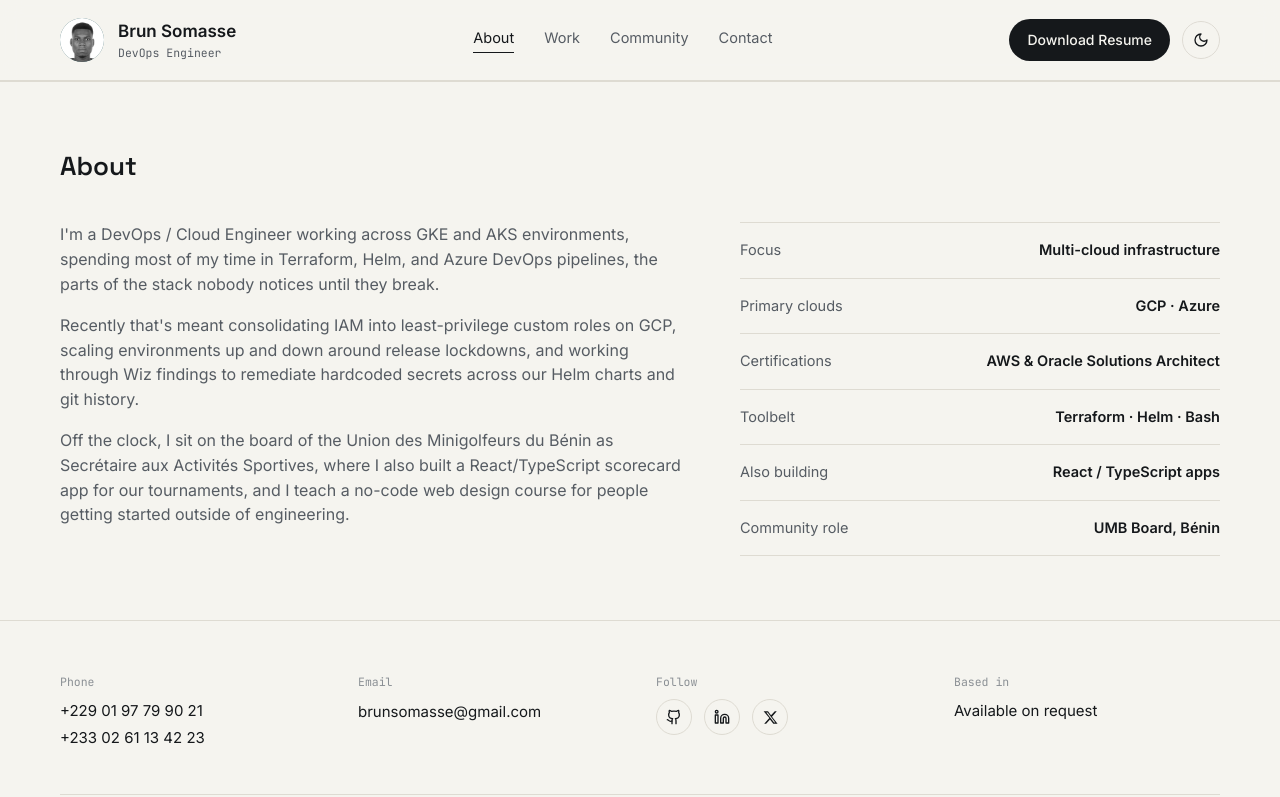
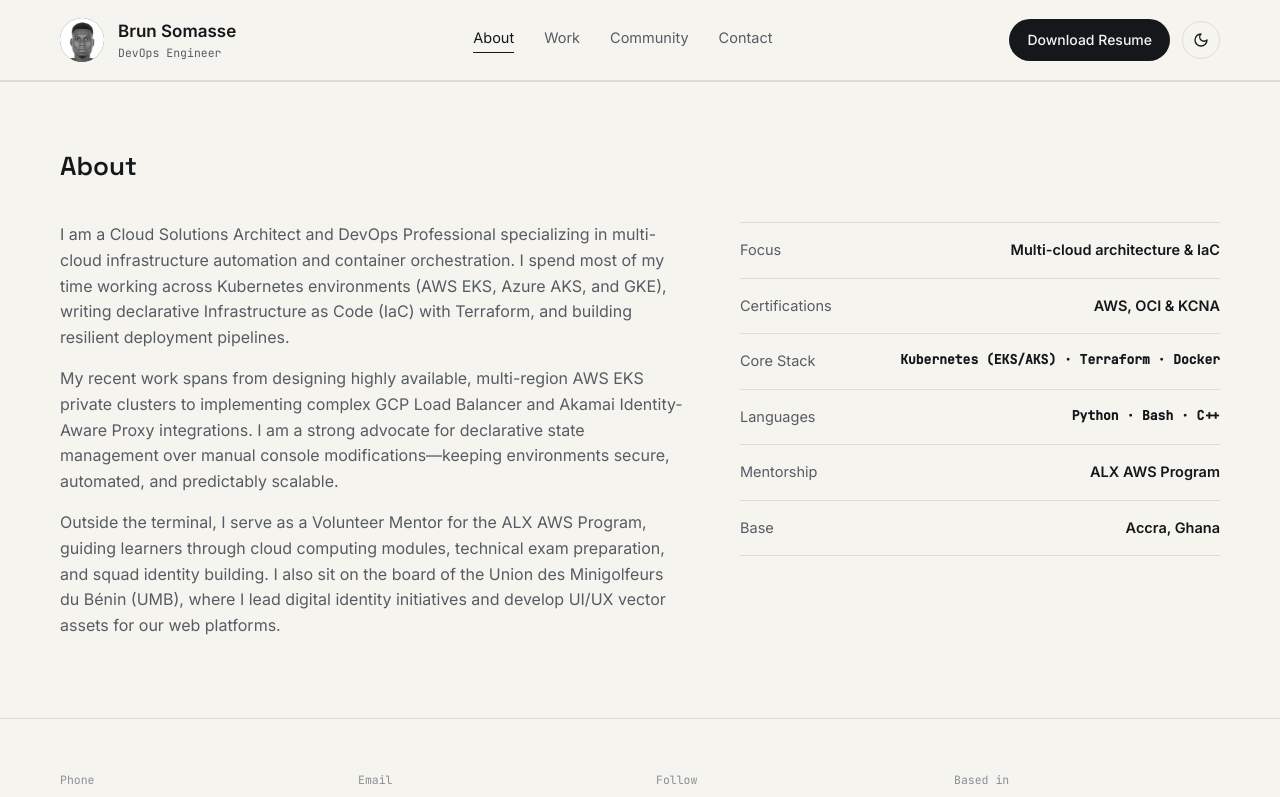
Before and after one commit to brunsomasse/brun-portfolio, a React (Vite) app: page /about in a window 1280 px wide. Shown: the top 797 px of the page. Built offline with nearby package versions, Linux system fonts and the light colour scheme.

Commit message:
feat: proudly add KCNA certification to hero and about sections

```diff
--- a/src/pages/About.jsx
+++ b/src/pages/About.jsx
@@ -2,18 +2,18 @@ import { useTheme } from "../theme";
 import { SectionShell } from "../components/Bits";
 
 const STATS = [
-  ["Focus", "Multi-cloud infrastructure"],
-  ["Primary clouds", "GCP · Azure"],
-  ["Certifications", "AWS & Oracle Solutions Architect"],
-  ["Toolbelt", "Terraform · Helm · Bash"],
-  ["Also building", "React / TypeScript apps"],
-  ["Community role", "UMB Board, Bénin"],
+  ["Focus", "Multi-cloud architecture & IaC"],
+  ["Certifications", "AWS, OCI & KCNA"],
+  ["Core Stack", "Kubernetes (EKS/AKS) · Terraform · Docker"],
+  ["Languages", "Python · Bash · C++"],
+  ["Mentorship", "ALX AWS Program"],
+  ["Base", "Accra, Ghana"],
 ];
 
 const PARAGRAPHS = [
-  "I'm a DevOps / Cloud Engineer working across GKE and AKS environments, spending most of my time in Terraform, Helm, and Azure DevOps pipelines, the parts of the stack nobody notices until they break.",
-  "Recently that's meant consolidating IAM into least-privilege custom roles on GCP, scaling environments up and down around release lockdowns, and working through Wiz findings to remediate hardcoded secrets across our Helm charts and git history.",
-  "Off the clock, I sit on the board of the Union des Minigolfeurs du Bénin as Secrétaire aux Activités Sportives, where I also built a React/TypeScript scorecard app for our tournaments, and I teach a no-code web design course for people getting started outside of engineering.",
+  "I am a Cloud Solutions Architect and DevOps Professional specializing in multi-cloud infrastructure automation and container orchestration. I spend most of my time working across Kubernetes environments (AWS EKS, Azure AKS, and GKE), writing declarative Infrastructure as Code (IaC) with Terraform, and building resilient deployment pipelines.",
+  "My recent work spans from designing highly available, multi-region AWS EKS private clusters to implementing complex GCP Load Balancer and Akamai Identity-Aware Proxy integrations. I am a strong advocate for declarative state management over manual console modifications—keeping environments secure, automated, and predictably scalable.",
+  "Outside the terminal, I serve as a Volunteer Mentor for the ALX AWS Program, guiding learners through cloud computing modules, technical exam preparation, and squad identity building. I also sit on the board of the Union des Minigolfeurs du Bénin (UMB), where I lead digital identity initiatives and develop UI/UX vector assets for our web platforms."
 ];
 
 export default function About() {
@@ -23,7 +23,7 @@ export default function About() {
       <div className="bp-about-grid" style={{ display: "grid", gridTemplateColumns: "1.3fr 1fr", gap: 56 }}>
         <div>
           {PARAGRAPHS.map((p, i) => (
-            <p key={i} style={{ color: t.inkSoft, maxWidth: "62ch", marginTop: i === 0 ? 0 : 16 }}>
+            <p key={i} style={{ color: t.inkSoft, maxWidth: "62ch", marginTop: i === 0 ? 0 : 16, lineHeight: 1.6, fontSize: 16 }}>
               {p}
             </p>
           ))}
@@ -32,7 +32,7 @@ export default function About() {
           {STATS.map(([k, v]) => (
             <div key={k} style={{ display: "flex", justifyContent: "space-between", padding: "16px 0", borderBottom: `1px solid ${t.line}`, fontSize: 14.5 }}>
               <span style={{ color: t.inkSoft }}>{k}</span>
-              <span style={{ fontWeight: 600, textAlign: "right", color: t.ink }}>{v}</span>
+              <span style={{ fontWeight: 600, textAlign: "right", color: t.ink, fontFamily: k === "Languages" || k === "Core Stack" ? "'JetBrains Mono', monospace" : "inherit", fontSize: k === "Languages" || k === "Core Stack" ? 13 : 14.5 }}>{v}</span>
             </div>
           ))}
         </div>
--- a/src/pages/Home.jsx
+++ b/src/pages/Home.jsx
@@ -1,7 +1,6 @@
 import { useTheme, SKILLS } from "../theme";
 import { SkillPill, PortraitImage } from "../components/Bits";
-// Added: Lucide icons from your package.json dependencies
-import { Award, ShieldCheck } from "lucide-react";
+import { Award, ShieldCheck, Cloud } from "lucide-react";
 
 export default function Home() {
   const { t } = useTheme();
@@ -53,13 +52,15 @@ export default function Home() {
           Brun Somasse
         </h1>
 
-        {/* Added: High-visibility Certification Banner */}
-        <div style={{ display: "flex", gap: 16, marginTop: 16, marginBottom: 8 }}>
+        <div style={{ display: "flex", flexWrap: "wrap", gap: 16, marginTop: 16, marginBottom: 8 }}>
           <div style={{ display: "flex", alignItems: "center", gap: 6, color: "#ff9900", fontSize: 14, fontWeight: 600, fontFamily: "'JetBrains Mono', monospace" }}>
             <Award size={16} /> AWS Solutions Architect
           </div>
           <div style={{ display: "flex", alignItems: "center", gap: 6, color: "#f80000", fontSize: 14, fontWeight: 600, fontFamily: "'JetBrains Mono', monospace" }}>
             <ShieldCheck size={16} /> OCI Solutions Architect
+          </div>
+          <div style={{ display: "flex", alignItems: "center", gap: 6, color: "#326ce5", fontSize: 14, fontWeight: 600, fontFamily: "'JetBrains Mono', monospace" }}>
+            <Cloud size={16} /> KCNA Certified
           </div>
         </div>
 
```
